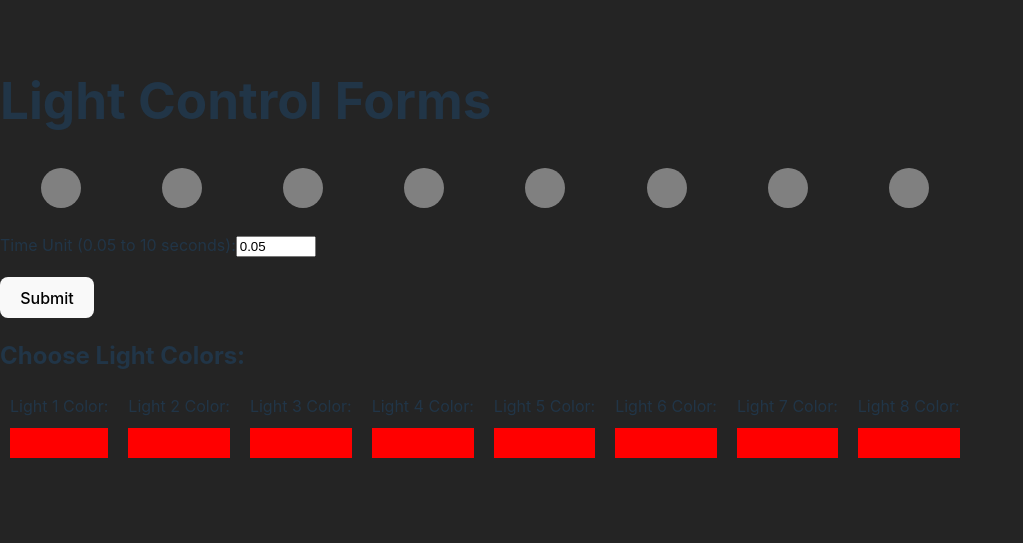
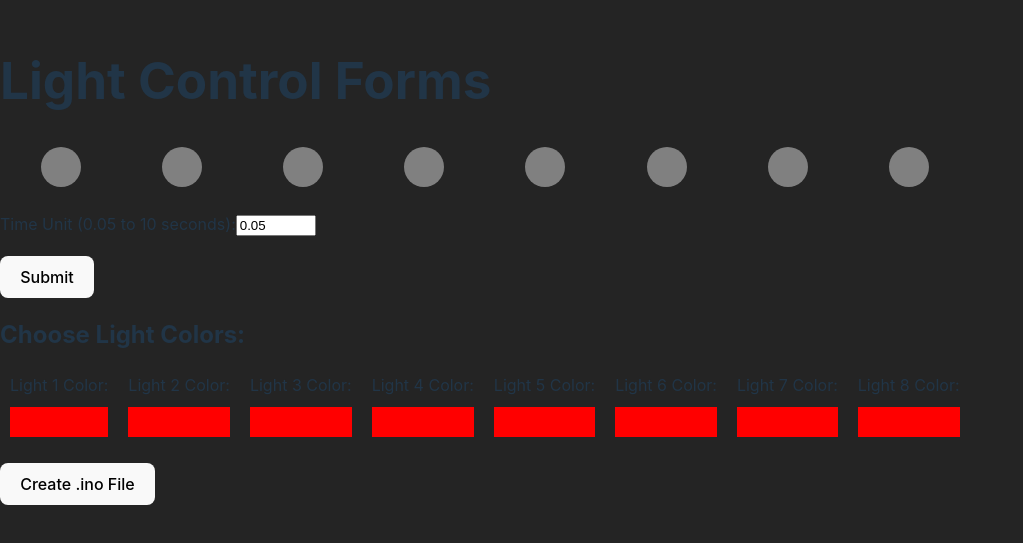
Before and after one commit to RazEfron/lights_code_ui, a React (Vite) app: page / in a window 1280 px wide. Shown: the part 139-682 px from the top of the page, without its empty margins (0-1023 px from the left). Built offline with nearby package versions, Linux system fonts and the light colour scheme.

Commit message:
add .ino file download before using the format

```diff
--- a/src/LightControlApp.jsx
+++ b/src/LightControlApp.jsx
@@ -1,3 +1,4 @@
+// LightControlApp.jsx
 import React, { useState } from "react";
 import LightControlForm from "./LightControlForm";
 import Timeline from "./Timeline";
@@ -24,6 +25,31 @@ const LightControlApp = () => {
     setColors(newColors);
   };
 
+  const createInoFile = () => {
+    // Prepare content for .ino file
+    let fileContent = `// Arduino .ino file\n`;
+    formData.forEach((data, index) => {
+      fileContent += `// Form ${index + 1}:\n`;
+      fileContent += `// Lights: ${data.lights.join(", ")}\n`;
+      fileContent += `// Time Unit: ${data.timeUnit}\n\n`;
+    });
+
+    // Create a Blob with the file content
+    const blob = new Blob([fileContent], { type: "text/plain" });
+    const url = URL.createObjectURL(blob);
+
+    // Create a link element
+    const a = document.createElement("a");
+    a.href = url;
+    a.download = "arduino_code.ino"; // Set the file name
+    document.body.appendChild(a);
+    a.click();
+    document.body.removeChild(a);
+
+    // Clean up
+    URL.revokeObjectURL(url);
+  };
+
   return (
     <div className="LightControlApp">
       <h1>Light Control Forms</h1>
@@ -46,6 +72,9 @@ const LightControlApp = () => {
         </div>
       </div>
       <Timeline formData={formData} colors={colors} onUpdate={handleUpdate} />
+      <button className="create-file-button" onClick={createInoFile}>
+        Create .ino File
+      </button>
     </div>
   );
 };
```
